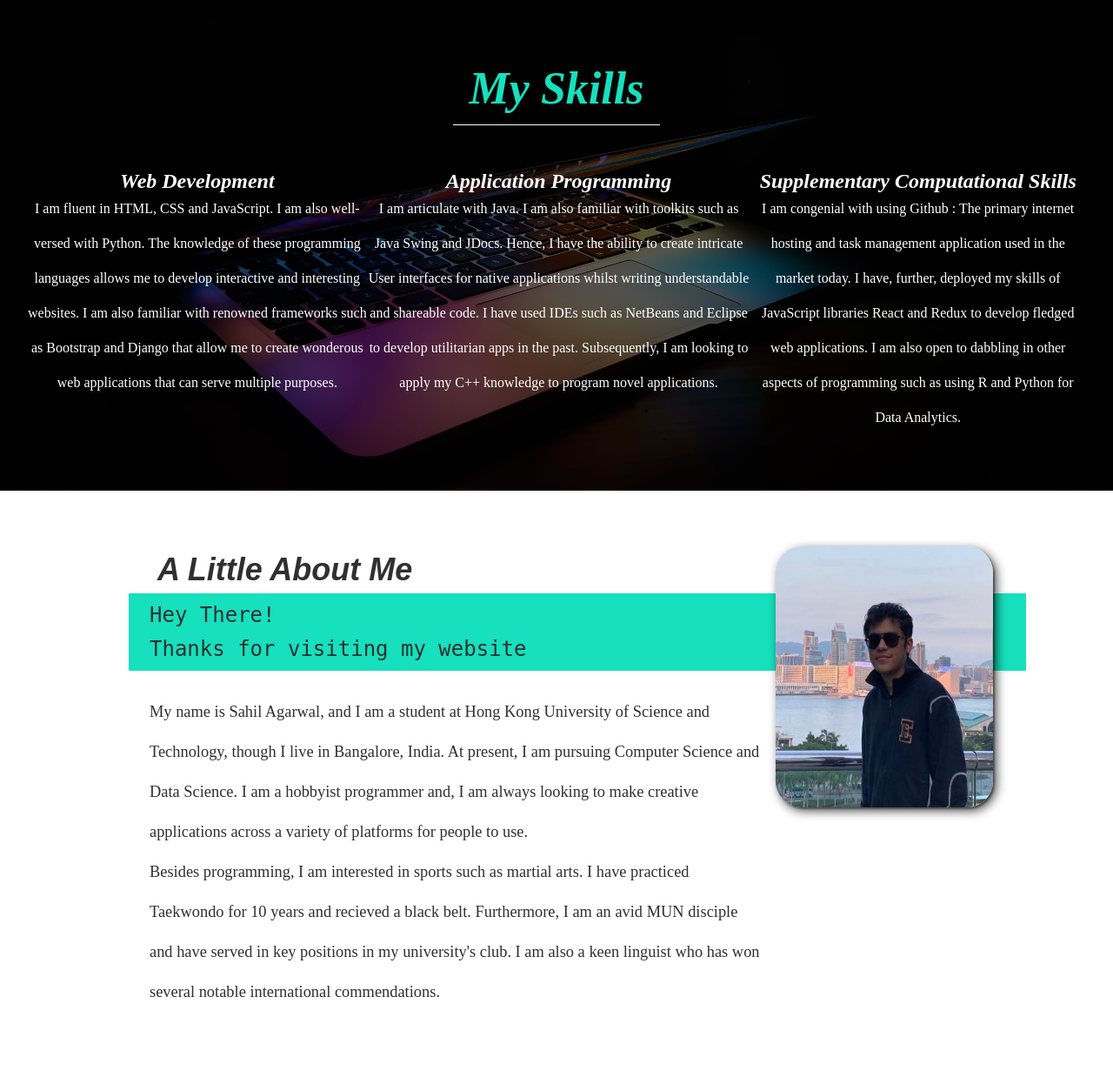
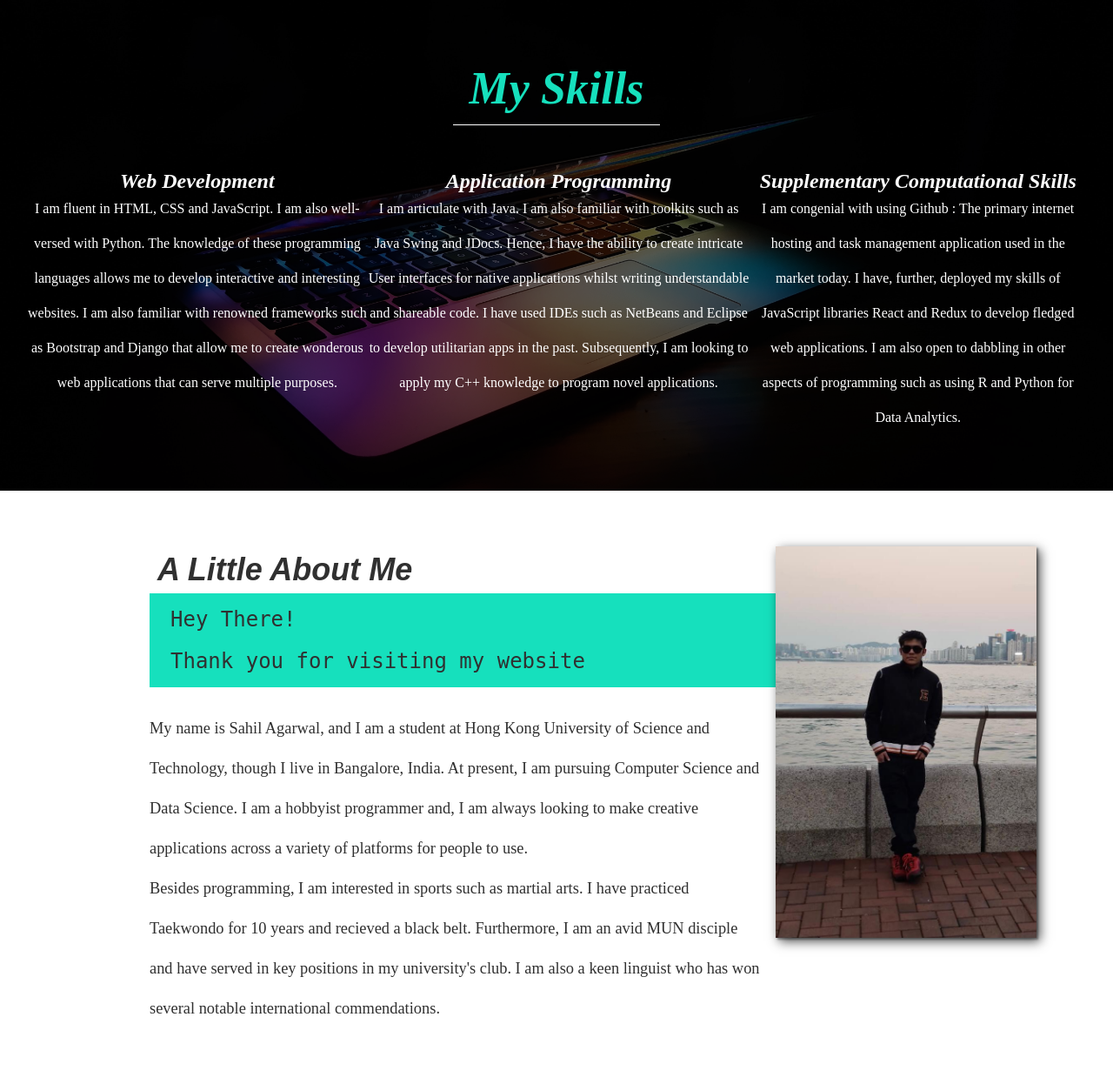
Before and after one commit to Sahil-Agarwal-18/Portfolio, a PHP site: page / in a window 1280 px wide. Shown: the part 505-1751 px from the top of the page at 87% size. Before the commit the page ends 1651 px from the top, so only its background shows below. Run offline with PHP 8.4, Linux system fonts and the light colour scheme.

Commit message:
Made a few changes

```diff
--- a/my_portfolio.html
+++ b/my_portfolio.html
@@ -102,7 +102,7 @@
       </h2>
       <p class="section__subtitle section__subtitle--me">
         Hey There! <br />
-        Thanks for visiting my website
+        Thank you for visiting my website
       </p>
       <div class="myself__body">
         <p>
@@ -122,7 +122,7 @@
         </p>
       </div>
       <img
-        src="Images/Nice 2.jpeg"
+        src="Images/Neat.jpeg"
         alt="Another Picture of Sahil"
         class="second_pic"
       />
--- a/portfolio_styling.css
+++ b/portfolio_styling.css
@@ -45,9 +45,9 @@
   display: block;
   max-height: 600px;
   max-width: 500px;
-  width: 250px;
-  height: 300px;
-  border-radius: 30px;
+  width: 300px;
+  height: 450px;
+  /*border-radius: 30px;*/
   --fs-h1: 4.5rem;
   --fs-h2: 3.75rem;
   --fs-h3: 1.5rem;
@@ -235,20 +235,25 @@ h4 {
 .section__subtitle--me {
   grid-column: 1/-1;
   grid-row: 2;
-  position: relative;
+  position: center;
   left: -1em;
-  width: calc(100% + 4em);
+  width: calc(100%);
   padding-left: 1em;
-  padding-right: calc(200px + 4em);
+  /*padding-right: calc(200px);*/
+  font-size: var(--fs-h3);
+  /*text-align: left;*/
+  line-height: 2;
 }
 
-.myself__body {;
+.myself__body {
   line-height: 2.5;
   font-family: var(--ff-tertiary);
   font-size: 1.15rem;
+  text-align: left;
 }
 
 .section__title--me {
   grid-area: title;
   font-family: var(--ff-primary);
+  position: left;
 }
```
Also changed, not shown: 1 other file.
